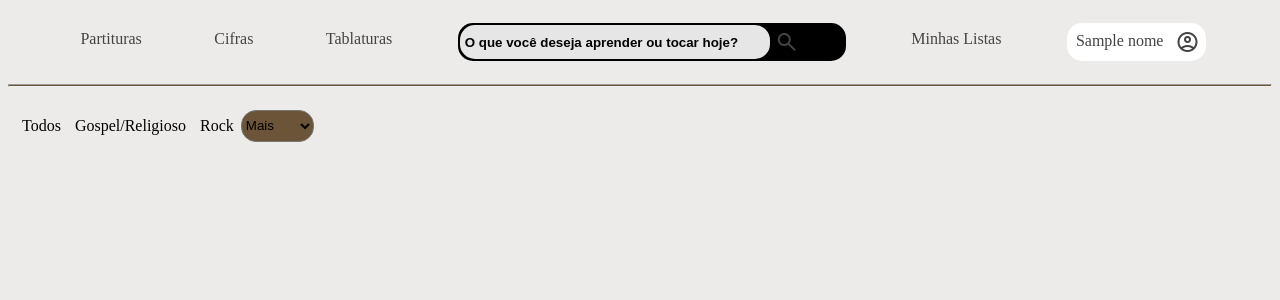
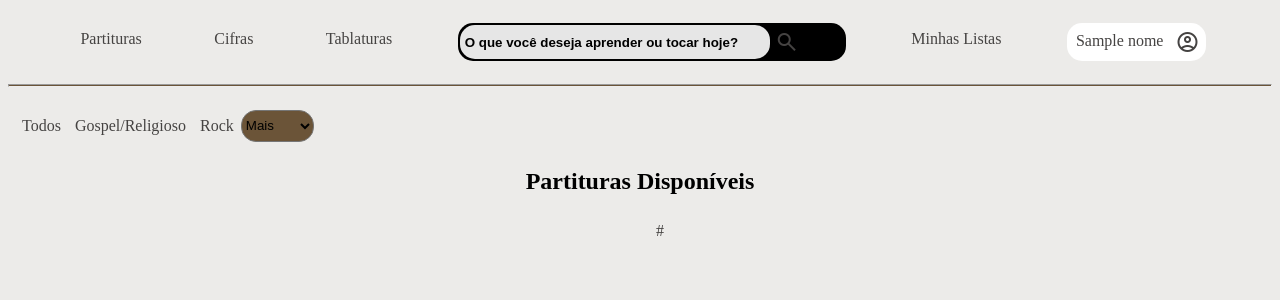
Before and after one commit to MateusJuan/art-music, a Flask app: template templates/index.html in a window 1280 px wide. Shown: the top 300 px of the page. Run offline with Flask 3, Linux system fonts and the light colour scheme; the template is opened without the code that fills it: most values are stand-ins (such as "Sample title", 1, 10 or a date in 2020).

Commit message:
Update index.html

```diff
--- a/templates/index.html
+++ b/templates/index.html
@@ -5,21 +5,23 @@
     <meta name="viewport" content="width=device-width, initial-scale=1.0">
     <link rel="stylesheet" href="{{ url_for('static', filename='css/index.css') }}">
     <link rel="stylesheet" href="https://fonts.googleapis.com/css2?family=Material+Symbols+Outlined:opsz,wght,FILL,GRAD@20..48,100..700,0..1,-50..200">
-    <link rel="shortcut icon" href="{{url_for('static' , filename='img/art_music.ico')}}" type="image/x-icon">
+    <link rel="shortcut icon" href="{{ url_for('static', filename='img/art_music.ico') }}" type="image/x-icon">
     <title>Art`Music</title>
 </head>
 <body>
     <ul class="abas_ul">
-        <a href="partituras.html" class="abas_a" id="abas_a1">
+        <!-- Links de navegação -->
+        <a href="{{ url_for('partituras_por_estilo', estilo='Todos') }}" class="abas_a" id="abas_a1">
             <li class="abas">Partituras</li>
         </a>
-        <a href="" class="abas_a" id="abas_a1">
+        <a href="#" class="abas_a" id="abas_a2">
             <li class="abas">Cifras</li>
         </a>
-        <a href="" class="abas_a" id="abas_a1">
+        <a href="#" class="abas_a" id="abas_a3">
             <li class="abas">Tablaturas</li>
         </a>
 
+        <!-- Barra de pesquisa -->
         <div class="abas_pesquisar">
             <input type="text" id="campoPesquisa" placeholder="O que você deseja aprender ou tocar hoje?" oninput="mostrarSugestoes()">
             <a href="#" onclick="pesquisar(event)">
@@ -28,10 +30,12 @@
             <ul id="sugestoes" class="sugestoes"></ul>
         </div>
 
-        <a href="">
+        <!-- Link para as listas -->
+        <a href="#">
             <li class="abas">Minhas Listas</li>
         </a>
 
+        <!-- Perfil do usuário -->
         {% if nome %}
         <a href="{{ url_for('perfil') }}">
             <div class="perfil">
@@ -51,21 +55,90 @@
             </div>
         </a>
     {% endif %}
+    </ul>
 
+    <hr>
 
-    </ul>
-    <hr>
+    <!-- Menu de estilos de partituras -->
     <ul class="tipos_ul">
-        <li class="tipos_li" id="todos_li1">Todos</li>
-        <li class="tipos_li">Gospel/Religioso</li>
-        <li class="tipos_li">Rock</li>
-        <select name="Mais" id="" onchange="goToLink(this.value)">
+        <li class="tipos_li" id="todos_li1">
+            <a href="{{ url_for('partituras_por_estilo', estilo='Todos') }}">Todos</a>
+        </li>
+        <li class="tipos_li">
+            <a href="{{ url_for('partituras_por_estilo', estilo='Gospel/Religioso') }}">Gospel/Religioso</a>
+        </li>
+        <li class="tipos_li">
+            <a href="{{ url_for('partituras_por_estilo', estilo='Rock') }}">Rock</a>
+        </li>
+        <select name="Mais" id="mais_estilos">
             <option value="0">Mais</option>
             <option value="1">Pagode</option>
             <option value="2">Samba</option>
             <option value="3">Clássica</option>
         </select>
     </ul>
+
+    <!-- Exibição das partituras -->
+    <div class="partituras-container">
+        <h2>Partituras Disponíveis</h2>
+        <ul class="partituras-list">
+            {% if partituras %}
+                {% for partitura in partituras %}
+                {% set arquivo_url = partitura['arquivo_url'] %}
+                {% set filename = arquivo_url.split('/')[-1] %}
+                <li>
+                    <!-- Corrigido o caminho para static/PDF_PARTITURAS -->
+                    <a href="{{ url_for('static', filename='PDF_PARTITURAS/' ~ filename) }}" target="_blank">
+                        {{ filename }}
+                    </a>
+                </li>
+                {% endfor %}
+            {% else %}
+                <li class="partitura-item">Nenhuma partitura disponível no momento.</li>
+            {% endif %}
+        </ul>
+    </div>
+
+    <script>
+        // Função de busca para sugerir resultados enquanto o usuário digita
+        function mostrarSugestoes() {
+            const pesquisa = document.getElementById("campoPesquisa").value.toLowerCase();
+            const sugestoes = document.getElementById("sugestoes");
+            sugestoes.innerHTML = ''; // Limpa as sugestões anteriores
+
+            // Verifica se a pesquisa está vazia
+            if (pesquisa.length === 0) {
+                return;
+            }
+
+            // Itera pelas partituras para encontrar sugestões
+            const partituras = {{ partituras | tojson }}; // Transforma a variável Jinja em JavaScript
+            const resultados = partituras.filter(function(partitura) {
+                return partitura['arquivo_url'].toLowerCase().includes(pesquisa);
+            });
+
+            // Exibe as sugestões
+            resultados.forEach(function(partitura) {
+                const li = document.createElement("li");
+                const a = document.createElement("a");
+                a.href = partitura['arquivo_url'];
+                a.textContent = partitura['arquivo_url'].split('/').pop(); // Exibe apenas o nome do arquivo
+                li.appendChild(a);
+                sugestoes.appendChild(li);
+            });
+        }
+
+        // Função para realizar a pesquisa completa
+        function pesquisar(event) {
+            event.preventDefault();
+            const pesquisa = document.getElementById("campoPesquisa").value;
+            if (pesquisa) {
+                // Redireciona para a página de pesquisa com a consulta
+                window.location.href = "{{ url_for('pesquisa') }}?q=" + encodeURIComponent(pesquisa);
+            }
+        }
+    </script>
+
     <script src="abas.js"></script>
 </body>
 </html>
```
